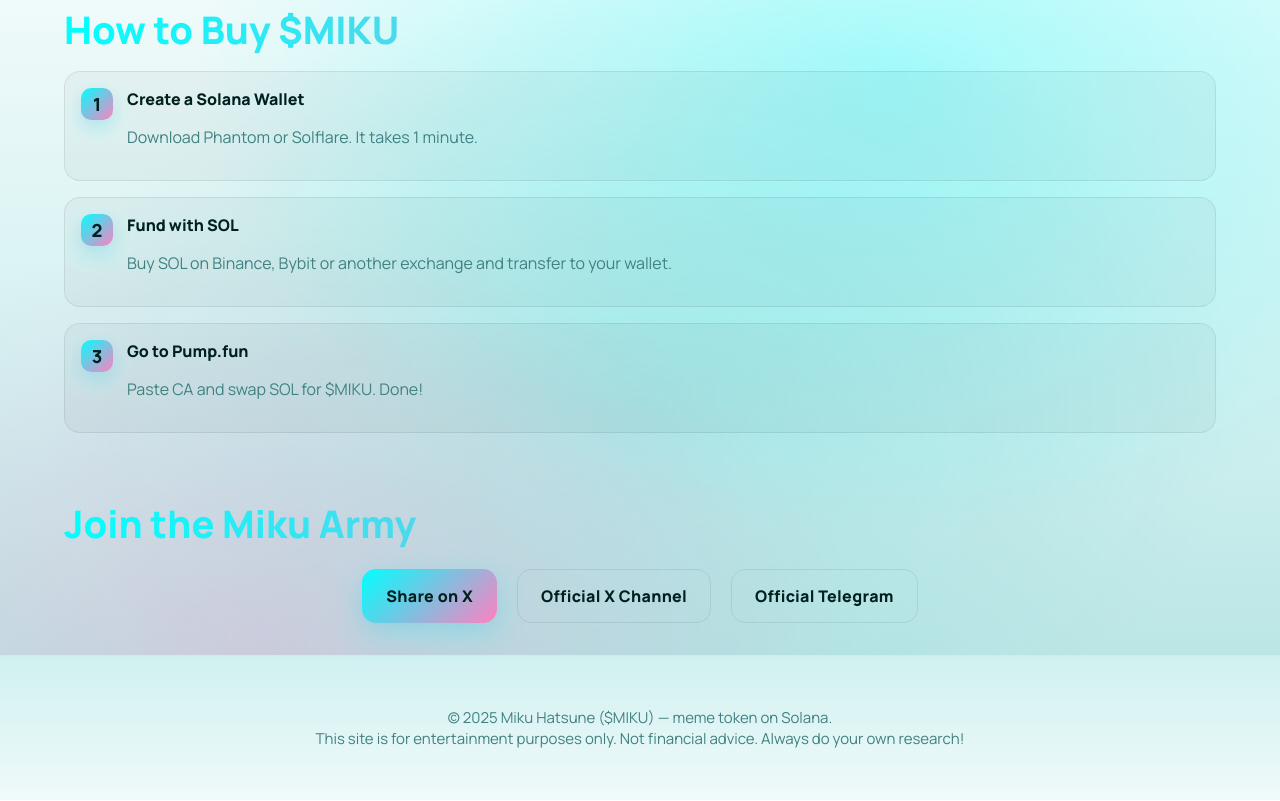
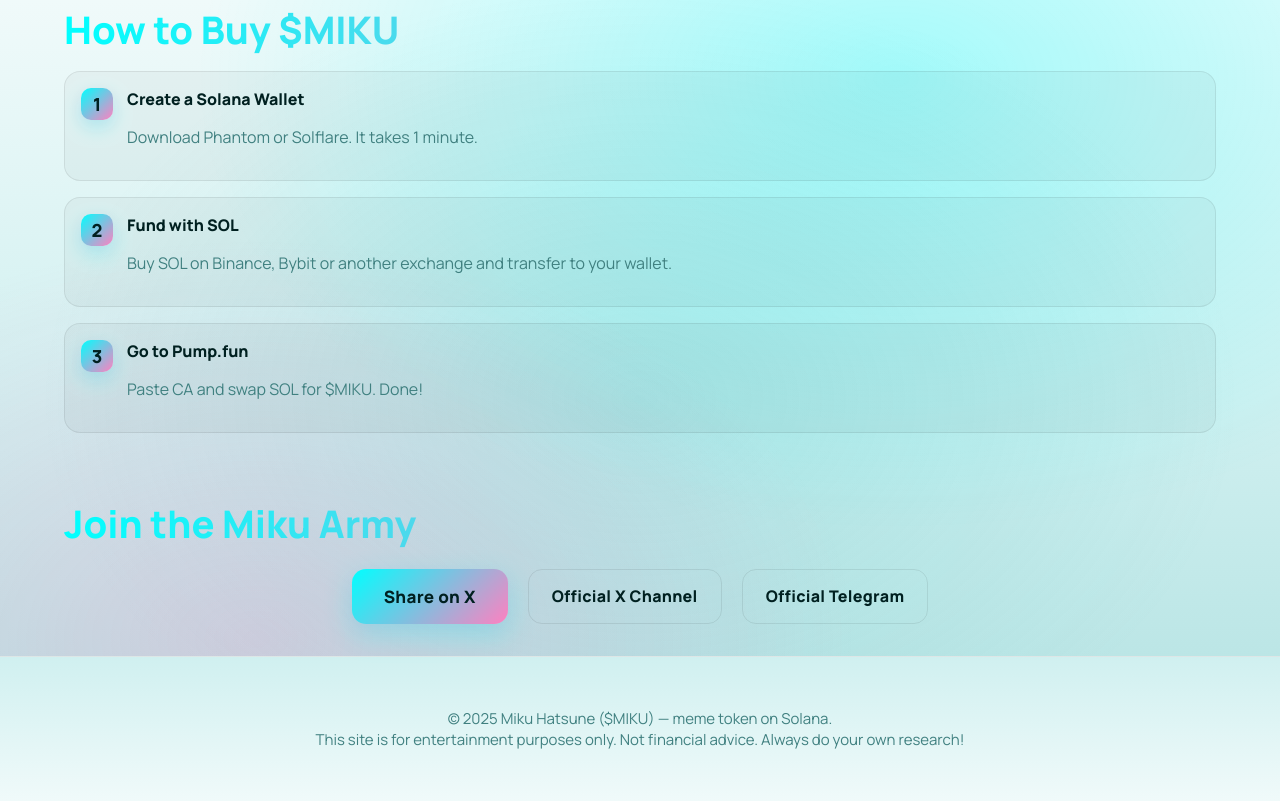
Before and after one commit to HimuraKali/Miku, a plain HTML site: page index.html in a window 1280 px wide. Shown: the part 801-1602 px from the top of the page. Drawn offline with Linux system fonts and the light colour scheme; a web font is replaced by a local one.

Commit message:
Update index.html

```diff
--- a/index.html
+++ b/index.html
@@ -307,13 +307,18 @@
 
   <!-- Join the Miku Army -->
   <section class="section">
-    <h2 class="section-title">Join the Miku Army</h2>
-    <div class="cta" style="justify-content:center; gap:20px;">
-      <a href="https://twitter.com/intent/tweet?text=Just%20joined%20%23Miku" target="_blank" class="btn" style="padding:16px 24px; font-size:16px;">Share on X</a>
-      <a href="https://x.com/MikuHatsuneDev" target="_blank" class="btn btn-outline" style="padding:15px 23px; font-size:16px;">Official X Channel</a>
-      <a href="https://web.telegram.org/k/#@MIKUCoinSol0" target="_blank" class="btn btn-outline" style="padding:15px 23px; font-size:16px;">Official Telegram</a>
-    </div>
-  </section>
+  <h2 class="section-title">Join the Miku Army</h2>
+  <div class="cta" style="justify-content:center; gap:20px;">
+    <a href="https://twitter.com/intent/tweet?text=Just%20joined%20%23Miku%20on%20Solana%20%F0%9F%8E%80%0A%0Ahttps%3A%2F%2Fpump.fun%2Fcoin%2FCAwillappearverysoon%0A%0AThe%20queen%20has%20arrived%20%F0%9F%94%A5%0A%231000x"
+       target="_blank"
+       class="btn"
+       style="padding:16px 32px; font-size:17px;">
+       Share on X
+    </a>
+    <a href="https://x.com/MikuHatsuneDev" target="_blank" class="btn btn-outline" style="padding:15px 23px; font-size:16px;">Official X Channel</a>
+    <a href="https://t.me/MIKUCoinSol0" target="_blank" class="btn btn-outline" style="padding:15px 23px; font-size:16px;">Official Telegram</a>
+  </div>
+</section>
 
   <!-- Footer -->
   <footer class="footer">
```
